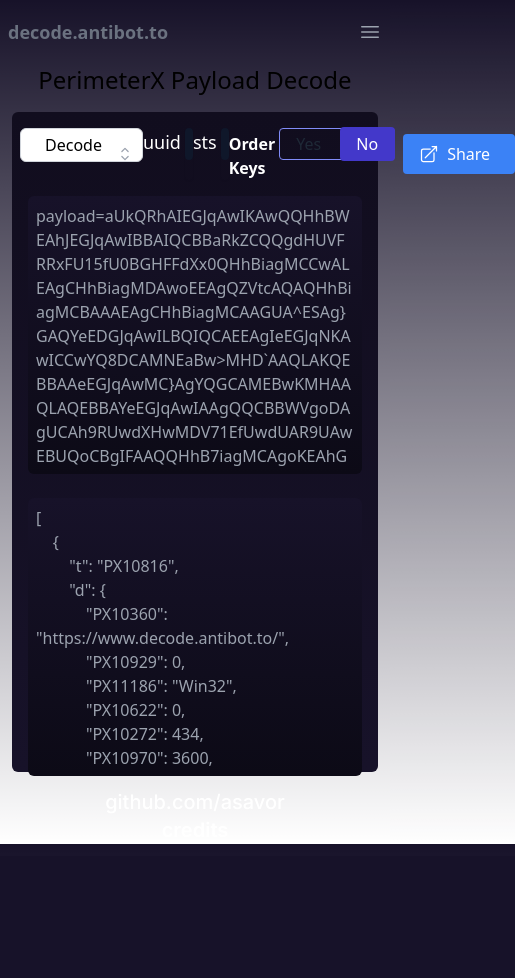
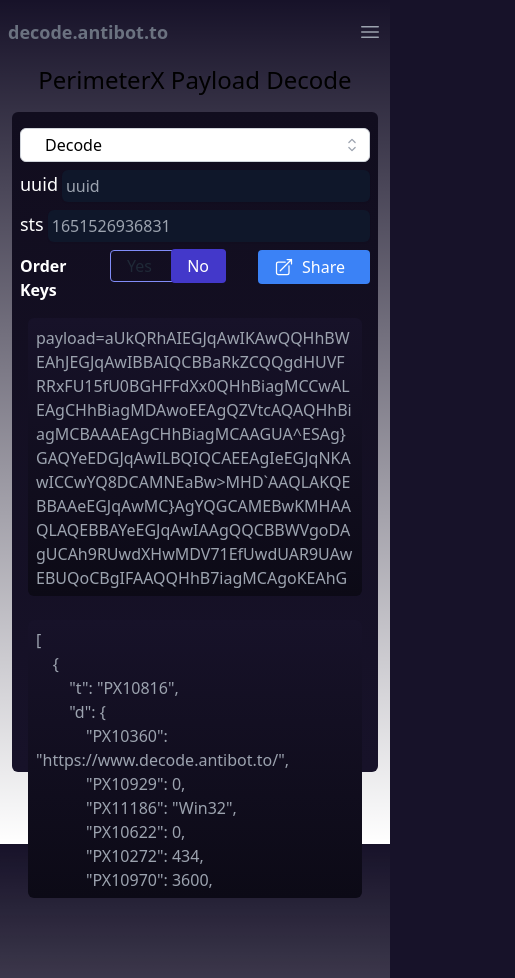
Before and after one commit to asavor/decode, a Next.js app: page /px in a window 390 px wide. Shown: the whole page, 515 px wide, since content can reach past the window. Before the commit the page ends 856 px from the top, so only its background shows below. Built offline with nearby package versions, Linux system fonts and the light colour scheme.

Commit message:
fixed mobile div out of screen issue

```diff
--- a/src/components/px/settingToolbar.tsx
+++ b/src/components/px/settingToolbar.tsx
@@ -31,27 +31,40 @@
   IsOwner?: boolean;
 }) {
   return (
-    <div className="flex justify-between items-center px-2 gap-2 mb-4 pt-4">
-      <div className="flex justify-center flex-grow">
-        <Dropdown decode={decode} setDecode={setDecode} disabled={shareMode} />
+    <div className="flex justify-between items-center">
+      <div
+        className={
+          "flex px-2 md:justify-center md:flex-row flex-col gap-2 mb-4 pt-4 flex-grow"
+        }
+      >
+        <Dropdown decode={decode} setDecode={setDecode}></Dropdown>
         <SettingButton
           buttonTitle={"uuid"}
           value={uuid}
           setValue={setUuid}
-          disabled={shareMode}
-        />
+        ></SettingButton>
         <SettingButton
           buttonTitle={"sts"}
           value={sts}
           setValue={setSts}
-          disabled={shareMode}
-        />
-        <JsonOrderToggleButton
-          orderPayloadKey={orderPayloadKey}
-          setOrderPayloadKey={setOrderPayloadKey}
-        />
+        ></SettingButton>
+        <div className={"flex space-x-2  gap-6"}>
+          <JsonOrderToggleButton
+            orderPayloadKey={orderPayloadKey}
+            setOrderPayloadKey={setOrderPayloadKey}
+          ></JsonOrderToggleButton>
+          <div className={"block lg:hidden"}>
+            {shareMode ? (
+              IsOwner ? (
+                <DeleteButton />
+              ) : null
+            ) : (
+              <ShareButton decode={decode} payload={startPayload} />
+            )}
+          </div>
+        </div>
       </div>
-      <div className={"flex space-x-2"}>
+      <div className={" mr-4 hidden lg:block"}>
         {shareMode ? (
           IsOwner ? (
             <DeleteButton />
--- a/src/components/px/shareButton.tsx
+++ b/src/components/px/shareButton.tsx
@@ -50,7 +50,7 @@
     <div className="flex items-center space-x-4">
       <div className="relative inline-block text-left">
         <Menu>
-          <Menu.Button className="bg-blue-500 w-28 text-white px-4 py-2 rounded hover:bg-blue-600 flex items-center">
+          <Menu.Button className="bg-blue-500 w-28 text-white px-4 py-[5px] rounded hover:bg-blue-600 flex items-center mb-3">
             <ArrowTopRightOnSquareIcon className="h-5 w-5 mr-2" />
             Share
           </Menu.Button>
```
